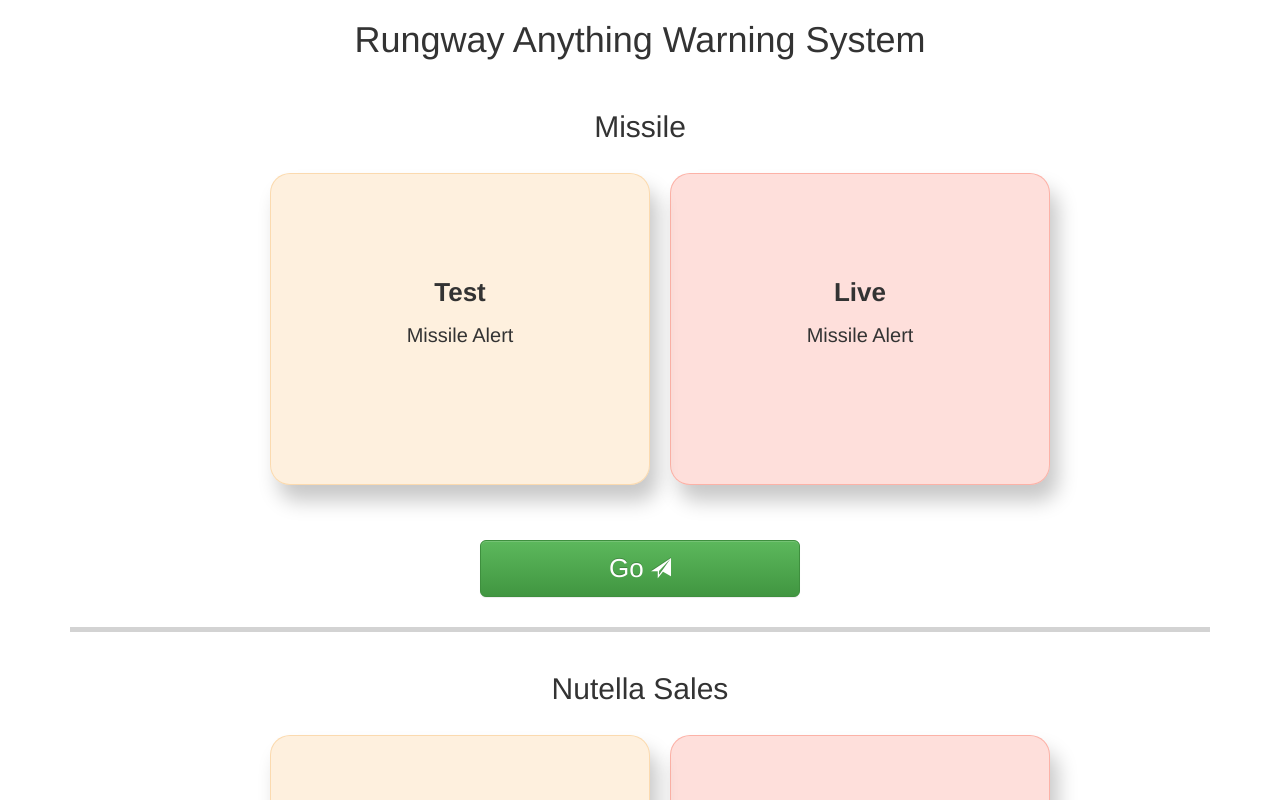
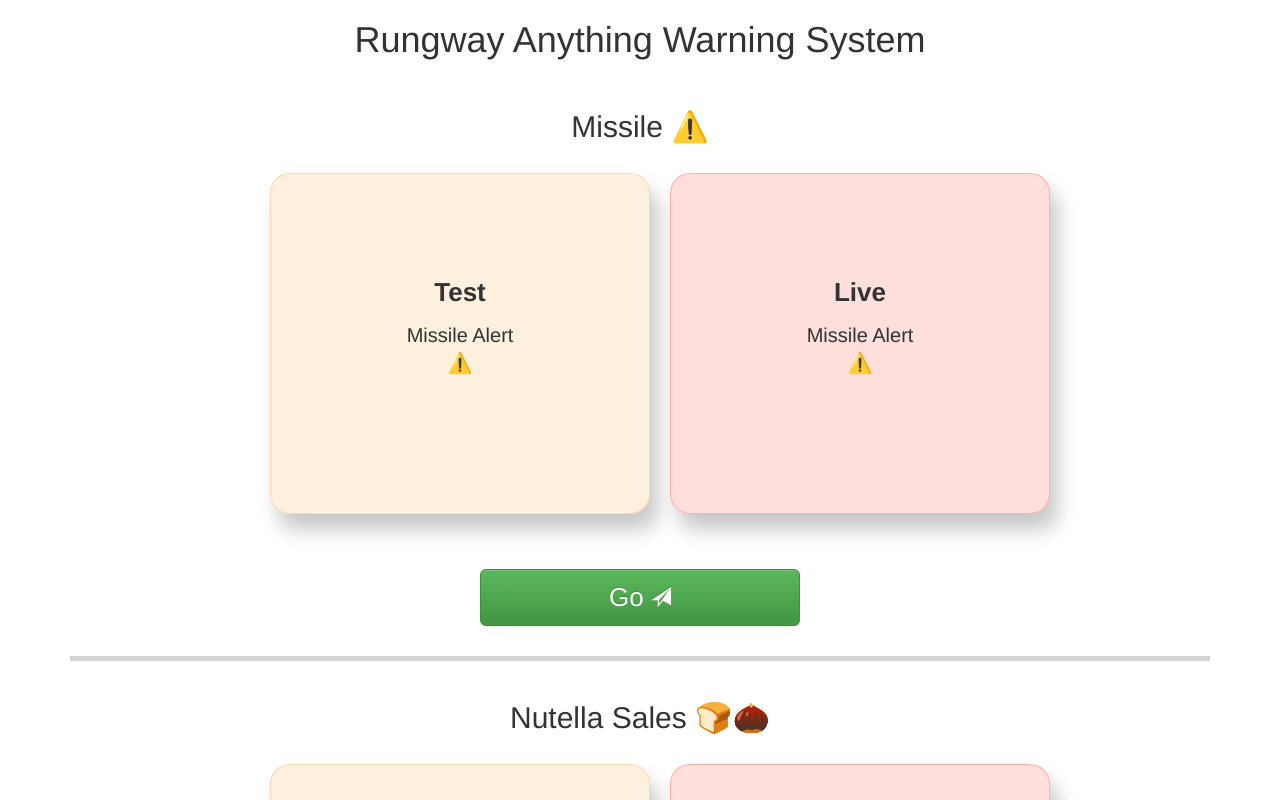
Before and after one commit to Rungway/missile-warning-system, a React (Create React App) app: page / in a window 1280 px wide. Shown: the top 800 px of the page. Built offline with nearby package versions, Linux system fonts and the light colour scheme.

Commit message:
Added some emoji because it's world emoji day so why not

```diff
--- a/src/components/App.js
+++ b/src/components/App.js
@@ -13,6 +13,7 @@ class App extends Component {
       data: [
         {
           type: "Missile",
+          emoji: "⚠️",
           value: '',
           error: false,
           stage: 1,
@@ -23,6 +24,7 @@ class App extends Component {
         },
         {
           type: "Nutella Sales",
+          emoji: "🍞🌰",
           value: '',
           error: false,
           stage: 1,
@@ -33,6 +35,7 @@ class App extends Component {
         },
         {
           type: "Unicorn Sightings",
+          emoji: "🦄",
           value: '',
           error: false,
           stage: 1,
@@ -133,6 +136,7 @@ class App extends Component {
     const data = this.state.data;
     data[index] = {
       type: data[index].type,
+      emoji: data[index].emoji,
       value: '',
       error: false,
       stage: 1,
--- a/src/components/WarningForm.js
+++ b/src/components/WarningForm.js
@@ -50,7 +50,7 @@ class WarningForm extends React.Component {
 
     return (
       <div className="warning-workflow">
-        <h2>{data.type}</h2>
+        <h2>{data.type} {data.emoji}</h2>
         {
           (data.active.live || data.active.test) &&
           <Well bsSize="large" className={checkActive().toLowerCase()}>
@@ -80,6 +80,7 @@ class WarningForm extends React.Component {
                 className="label-test">
                 <span className="big">Test</span>
                 <span>{data.type} Alert</span>
+                <span>{data.emoji}</span>
               </ControlLabel>
             </FormGroup>
             <FormGroup>
@@ -95,6 +96,7 @@ class WarningForm extends React.Component {
                 className="label-live">
                 <span className="big">Live</span>
                 <span>{data.type} Alert</span>
+                <span>{data.emoji}</span>
               </ControlLabel>
             </FormGroup>
             {
```
